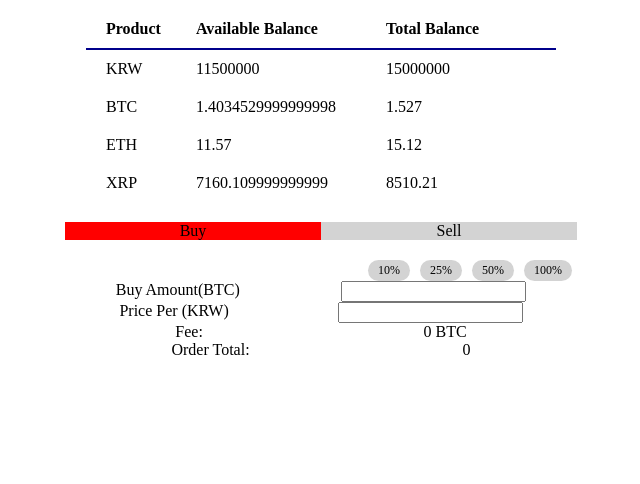
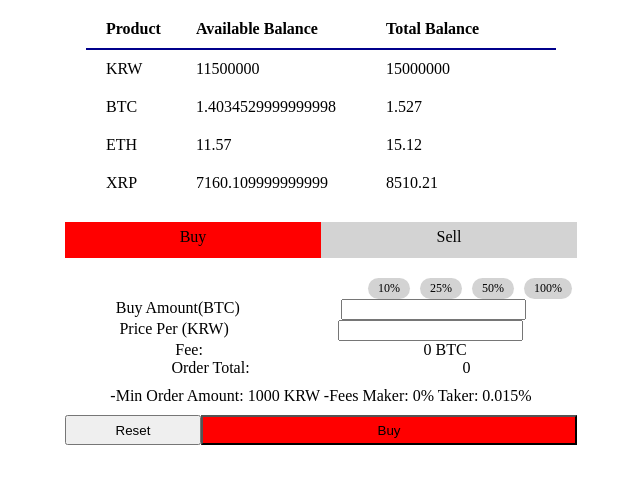
Before and after one commit to aarushi-goyal/currency-exhange, a React (Create React App) app: page / in a window 1280 px wide. Shown: the top 484 px of the page, without its empty margins (319-959 px from the left). Built offline with nearby package versions, Linux system fonts and the light colour scheme.

Commit message:
Add button and text

```diff
--- a/src/components/BuyTab.js
+++ b/src/components/BuyTab.js
@@ -26,6 +26,11 @@ const styles = {
     justifyContent: 'space-around',
     display: 'flex',
   },
+  paddingAround: {
+    paddingTop: '10px',
+    paddingBottom: '10px',
+    textAlign: 'center'
+  }
 };
 
 class BuyTab extends Component {
@@ -38,12 +43,21 @@ class BuyTab extends Component {
     };
 
     this.handleOnChange = this.handleOnChange.bind(this);
+    this.handleClick = this.handleClick.bind(this);
   }
 
   handleOnChange(field, value) {
     this.setState({
       [field]: parseFloat(value)
     });
+  }
+  handleClick() {
+    console.log('clicked')
+    this.setState({
+      amount: 0,
+      pricePerUnit: 0
+    })
+
   }
 
   render() {
@@ -71,6 +85,13 @@ class BuyTab extends Component {
             <label htmlFor="total">Order Total:</label>
             <div>{this.state.amount * this.state.pricePerUnit}</div>
           </div>
+          <div style={styles.paddingAround}>
+            -Min Order Amount: 1000 KRW -Fees Maker: 0% Taker: 0.015%
+          </div>
+          <div style={{display: 'flex'}}>
+            <button style={{flex: 1, height: '30px'}} onClick={this.handleClick}>Reset</button>
+            <button  style={{flex: 3, backgroundColor: 'red', height: '30px'}}> Buy </button>
+          </div>
         </div>
       </div>
     );
--- a/src/components/TabBar.js
+++ b/src/components/TabBar.js
@@ -4,7 +4,9 @@ const style = {
   flexDisplay: {
     flex: 1,
     backgroundColor: 'lightgrey',
-    textAlign: 'center'
+    textAlign: 'center',
+    height: '30px',
+    paddingTop: '6px'
   },
   container: {
     padding: 10,
```
